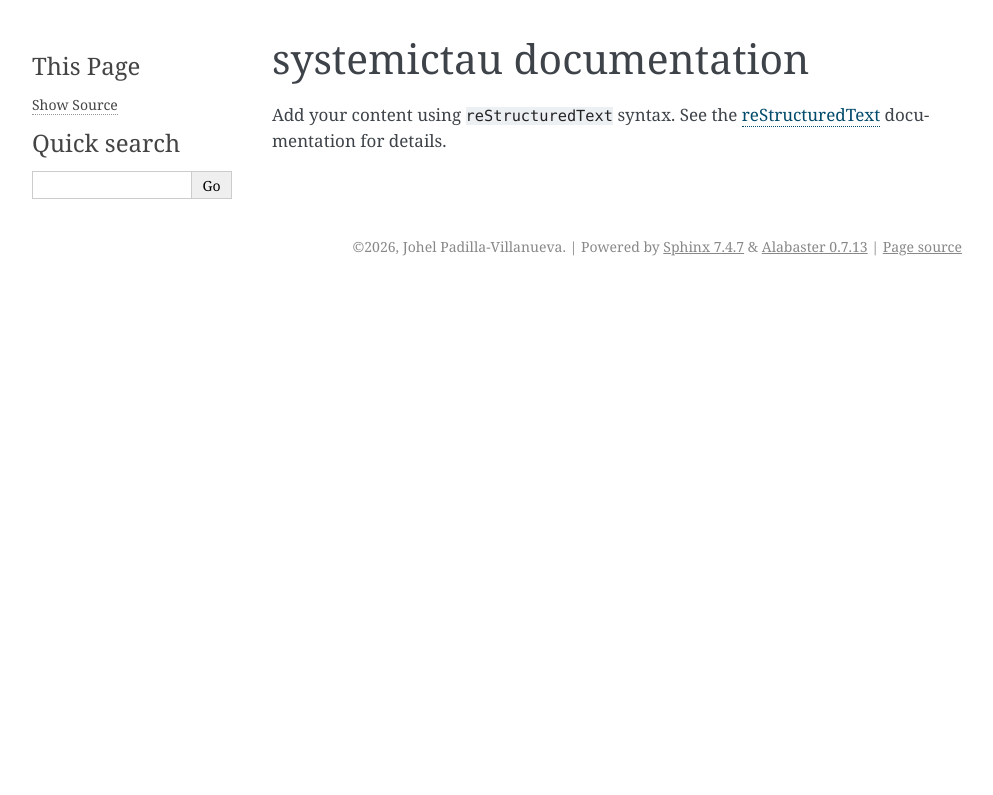
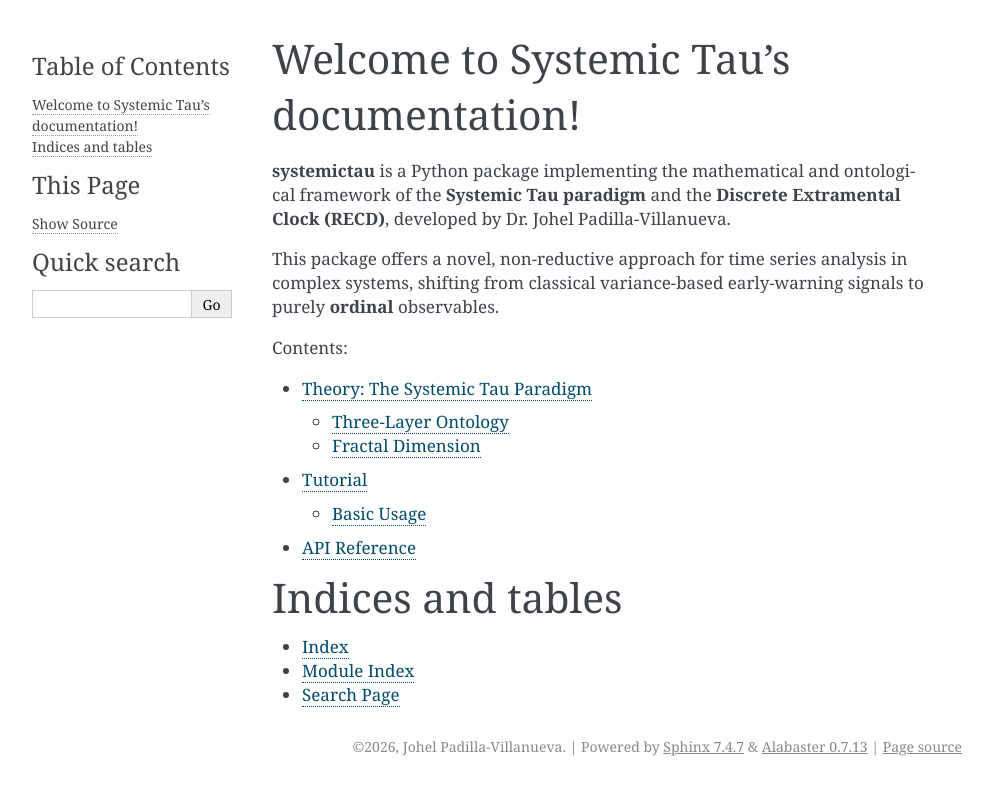
Before and after one commit to johelpadilla/systemictau, a Sphinx documentation site: the page built from docs/index.rst, in a window 1280 px wide. Shown: the top 795 px of the page, without its empty margins (148-1141 px from the left). Built offline with Sphinx 7.4.7, drawn with Linux system fonts in a browser that asks for light colours.

Commit message:
Add full Sphinx documentation structure and CONTRIBUTING.md

```diff
--- a/docs/conf.py
+++ b/docs/conf.py
@@ -1,9 +1,10 @@
 # Configuration file for the Sphinx documentation builder.
-#
-# For the full list of built-in configuration values, see the documentation:
-# https://www.sphinx-doc.org/en/master/usage/configuration.html
+import os
+import sys
+sys.path.insert(0, os.path.abspath('../src'))
 
 # -- Project information -----------------------------------------------------
+
 # https://www.sphinx-doc.org/en/master/usage/configuration.html#project-information
 
 project = 'systemictau'
--- a/docs/index.rst
+++ b/docs/index.rst
@@ -1,16 +1,26 @@
 .. systemictau documentation master file, created by
-   sphinx-quickstart on Fri Jun 26 13:01:18 2026.
+   sphinx-quickstart on Fri Jun 26 12:30:34 2026.
    You can adapt this file completely to your liking, but it should at least
    contain the root `toctree` directive.
 
-systemictau documentation
-=========================
+Welcome to Systemic Tau's documentation!
+========================================
 
-Add your content using ``reStructuredText`` syntax. See the
-`reStructuredText <https://www.sphinx-doc.org/en/master/usage/restructuredtext/index.html>`_
-documentation for details.
+**systemictau** is a Python package implementing the mathematical and ontological framework of the **Systemic Tau paradigm** and the **Discrete Extramental Clock (RECD)**, developed by Dr. Johel Padilla-Villanueva.
 
+This package offers a novel, non-reductive approach for time series analysis in complex systems, shifting from classical variance-based early-warning signals to purely **ordinal** observables.
 
 .. toctree::
    :maxdepth: 2
    :caption: Contents:
+
+   theory
+   tutorial
+   api
+
+Indices and tables
+==================
+
+* :ref:`genindex`
+* :ref:`modindex`
+* :ref:`search`
--- /dev/null
+++ b/docs/theory.rst
@@ -0,0 +1,23 @@
+Theory: The Systemic Tau Paradigm
+=================================
+
+The **Systemic Tau** framework proposes a fundamental shift in how we understand and measure time within complex systems. Instead of treating time as a homogeneous, external background (Chronos), it introduces the **Discrete Extramental Clock (RECD)**, an internal metric of time generated by the system's own structural reorganization (Kairos).
+
+Three-Layer Ontology
+--------------------
+
+The framework operationalizes this concept through a strict mathematical and ontological three-layer architecture:
+
+1. **Layer 1 (Local Intensification):**
+   Measures local persistence through hyper-persistence of ordinal states and structural trapping using Recurrence Quantification Analysis (RQA).
+
+2. **Layer 2 (Relational Coherence):**
+   Identifies *Joint Episodes* (relational kairoi). This layer detects enabling windows where modules within the system become anti-synchronized, creating the necessary conditions for a global shift.
+
+3. **Layer 3 (Ontological Ascent):**
+   Detects the exact moment of global structural reorganization. By analyzing the distance between probability distributions (e.g., Kolmogorov-Smirnov contrasts) and network topology (Frobenius norm shifts), this layer flags the emergence of a new law of temporal discreteness.
+
+Fractal Dimension
+-----------------
+
+The paradigm establishes that the accumulated discrete time $T$ converges to a fractal dimension $D \approx 1.98$, reflecting the geometric properties of the underlying chaotic dynamics defined by the Feigenbaum constant.
```
Also changed, not shown: CONTRIBUTING.md (added, +42 -0 lines), docs/api.rst (added, +22 -0 lines), docs/tutorial.rst (added, +42 -0 lines).
